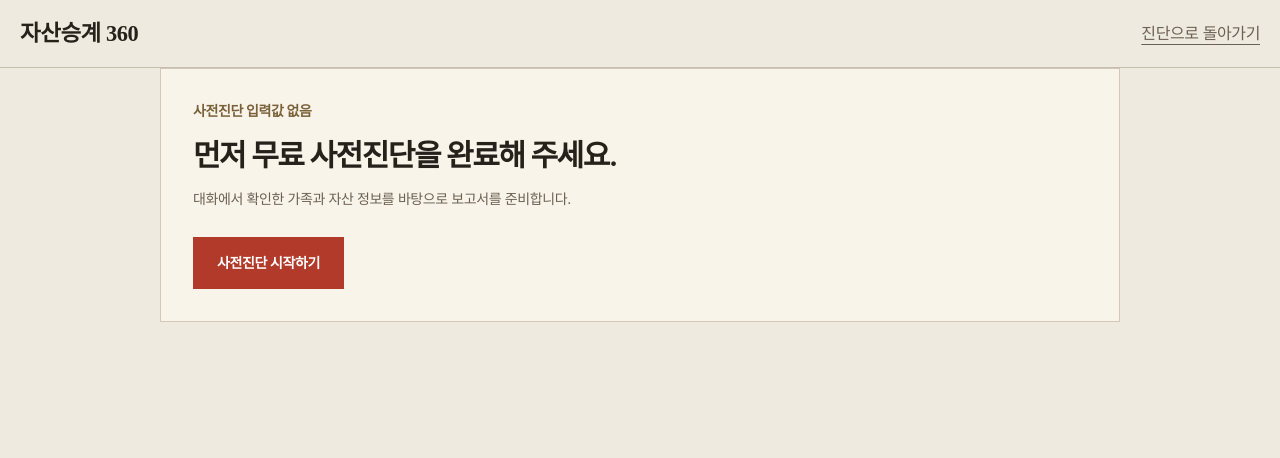
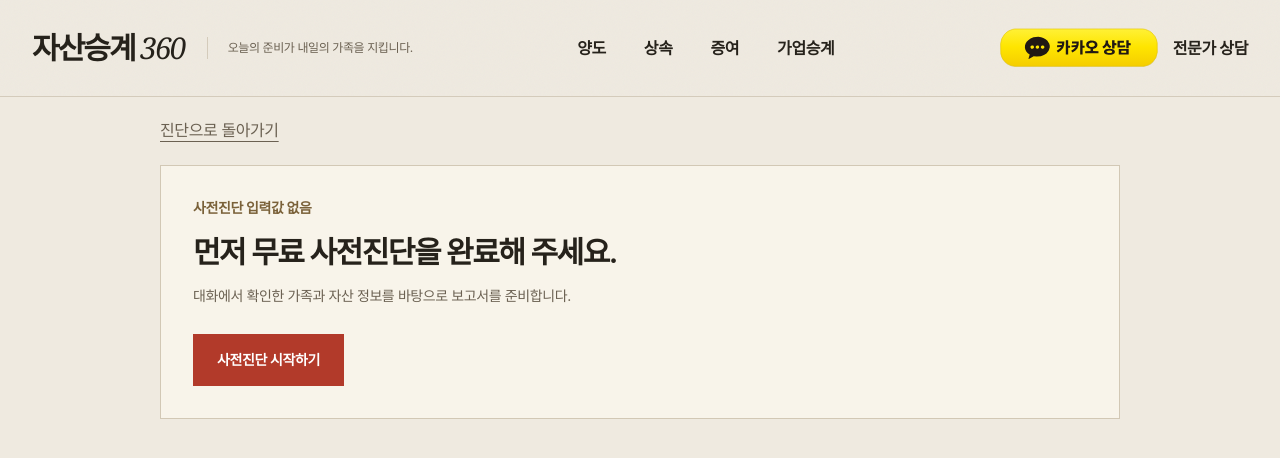
Before and after one commit to khcho9642-sketch/asset-succession-frontend, a Next.js app: page /report-preview in a window 1280 px wide. Shown: the top 458 px of the page. Built offline with nearby package versions, Linux system fonts and the light colour scheme.

Commit message:
fix: share the report preview header and keep report navigation below it

```diff
--- a/app/report-preview/page.tsx
+++ b/app/report-preview/page.tsx
@@ -1,4 +1,5 @@
 import Link from "next/link";
+import { PublicNav } from "@/components/PublicNav";
 import { ReportV2Preview } from "@/components/ReportV2Preview";
 import styles from "@/components/SampleReport.module.css";
 
@@ -6,10 +7,10 @@
   return (
     <main className={styles.page}>
       <div className="print:hidden">
-        <header className={styles.header}>
-          <Link href="/" className={styles.brand}>자산승계 360</Link>
+        <PublicNav />
+        <div className="mx-auto flex max-w-5xl items-center px-3 py-3 sm:px-6 lg:px-8">
           <Link href="/precheck" className={styles.backLink}>진단으로 돌아가기</Link>
-        </header>
+        </div>
       </div>
       <section className="mx-auto max-w-5xl px-3 pb-12 sm:px-6 lg:px-8 print:max-w-none print:p-0">
         <ReportV2Preview />
```
